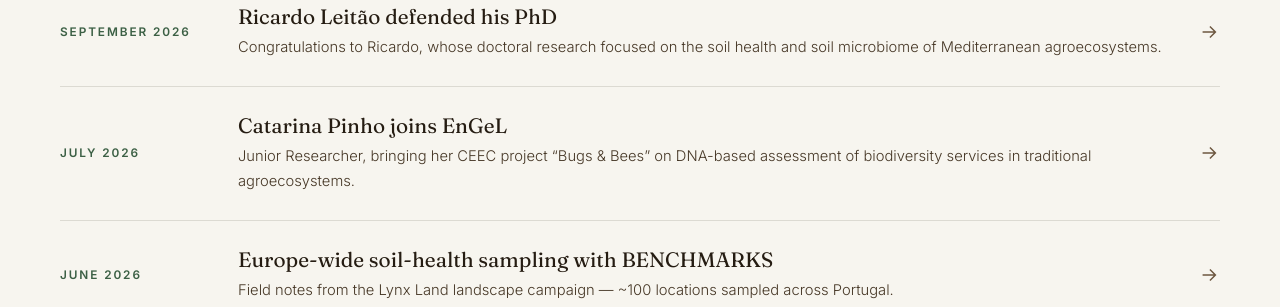
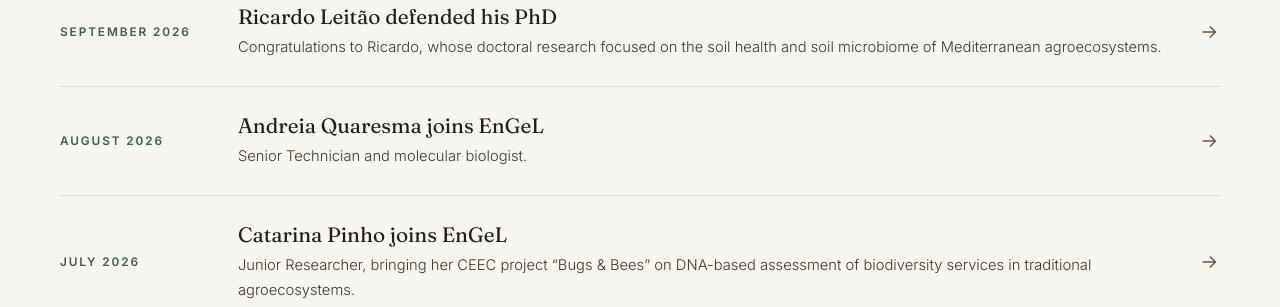
Before and after one commit to luiscunhamx/engel-website, a plain HTML site: page index.html in a window 1280 px wide. Shown: the part 11693-12000 px from the top of the page. Drawn offline with Linux system fonts and the light colour scheme.

Commit message:
News: Andreia Quaresma joins EnGeL (August 2026)
Co-Authored-By: Claude Sonnet 5.5 <noreply@anthropic.com>
Claude-Session: https://claude.ai/code/session_01CZaXAN59RfcSA96vNGqdYk

```diff
--- a/index.html
+++ b/index.html
@@ -462,6 +462,11 @@ h1,h2,h3,h4{font-family:var(--serif);font-weight:400;line-height:1.08;letter-spa
         <svg class="news-arrow" viewBox="0 0 24 24" fill="none" stroke="currentColor" stroke-width="1.6"><path d="M5 12h14M13 6l6 6-6 6"/></svg>
       </a>
       <a class="news-item reveal" href="team.html">
+        <span class="news-date">August 2026</span>
+        <span class="news-body"><span class="news-title">Andreia Quaresma joins EnGeL</span><span class="news-sub">Senior Technician and molecular biologist.</span></span>
+        <svg class="news-arrow" viewBox="0 0 24 24" fill="none" stroke="currentColor" stroke-width="1.6"><path d="M5 12h14M13 6l6 6-6 6"/></svg>
+      </a>
+      <a class="news-item reveal" href="team.html">
         <span class="news-date">July 2026</span>
         <span class="news-body"><span class="news-title">Catarina Pinho joins EnGeL</span><span class="news-sub">Junior Researcher, bringing her CEEC project &ldquo;Bugs &amp; Bees&rdquo; on DNA-based assessment of biodiversity services in traditional agroecosystems.</span></span>
         <svg class="news-arrow" viewBox="0 0 24 24" fill="none" stroke="currentColor" stroke-width="1.6"><path d="M5 12h14M13 6l6 6-6 6"/></svg>
```
